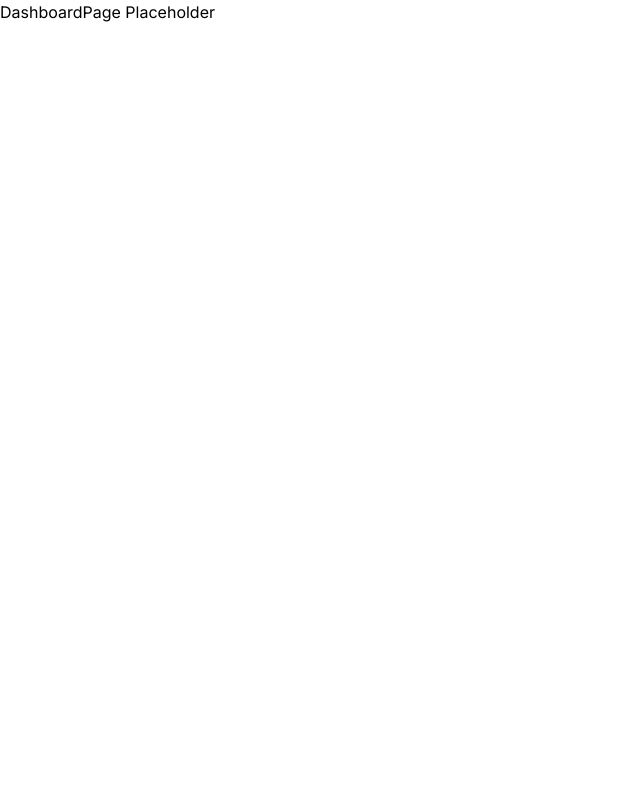
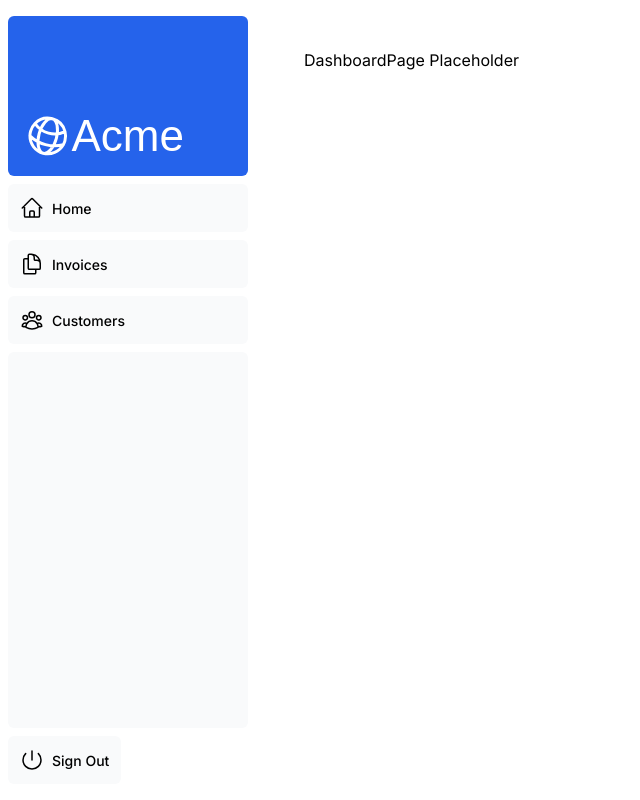
Before and after one commit to PaulHaze/learn-nextjs-tutorial-code, a Next.js app: page /dashboard in a window 1280 px wide. Shown: the whole page, without its empty margins (0-640 px from the left). Built offline with nearby package versions, Linux system fonts and the light colour scheme; a web font is replaced by a local one.

Commit message:
add sidenav to dashboard layout

```diff
--- /dev/null
+++ b/src/app/dashboard/layout.tsx
@@ -0,0 +1,12 @@
+import { SideNav } from '@/components/dashboard';
+
+export default function Layout({ children }: { children: React.ReactNode }) {
+  return (
+    <div className="flex h-screen flex-col md:flex-row md:overflow-hidden">
+      <div className="w-full flex-none md:w-64">
+        <SideNav />
+      </div>
+      <div className="flex-grow p-6 md:overflow-y-auto md:p-12">{children}</div>
+    </div>
+  );
+}
--- a/src/app/dashboard/page.tsx
+++ b/src/app/dashboard/page.tsx
@@ -1,6 +1,6 @@
 export default function DashboardPage() {
   return (
-    <div>
+    <div className="">
       <p>DashboardPage Placeholder</p>
     </div>
   );
```
